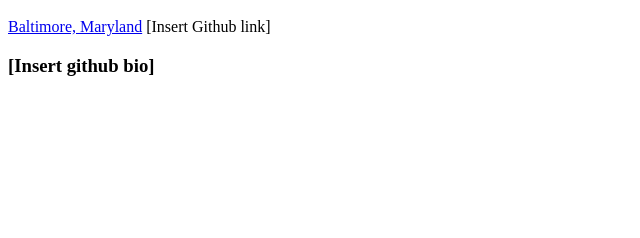
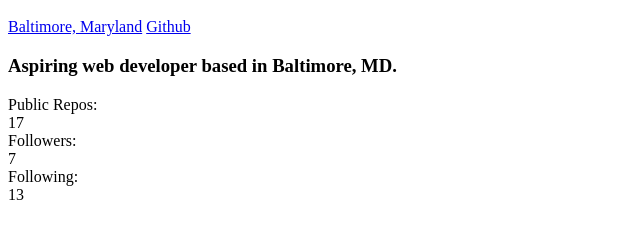
Before and after one commit to JEmnetu/Profile-Generator, a website: page index.html in a window 1280 px wide. Shown: the part 382-620 px from the top of the page, without its empty margins (0-640 px from the left). Drawn offline with Linux system fonts and the light colour scheme.

Commit message:
displays all necesry information

```diff
--- a/index.html
+++ b/index.html
@@ -12,9 +12,18 @@
                     <img src="https://avatars0.githubusercontent.com/u/52684734?v=4" alt="Github Avatar" height="250" width="250">
                     <h1>Greetings!</h1>
                     <h1>My Name is  Jacob Habtemariam! </h1>
-                    <a href=https://www.google.com/maps/search/?api=1&query=Baltimore, Maryland <span id="location">Baltimore, Maryland</span></a> <span id="Github">[Insert Github link]</span>
+                    <a href=https://www.google.com/maps/search/?api=1&query=Baltimore, Maryland target='_blank' <span id="location">Baltimore, Maryland</span></a> <a href=https://github.com/JEmnetu target='_blank'><span id="Github">Github</span></a>
 
-                    <h3>[Insert github bio]</h3>
+                    <h3>Aspiring web developer based in Baltimore, MD.
+
+
+</h3>
+
+                    <section id='repos'>Public Repos:<br>17</section>
+                    <section id='followers'>Followers:<br>7</section>
+                    <section id='stars'></section>
+                 <section id='following'>Following:<br>13</section>
                 </body>
 
+
                 </html>
```
Also changed, not shown: index.js (+14 -3 lines).
